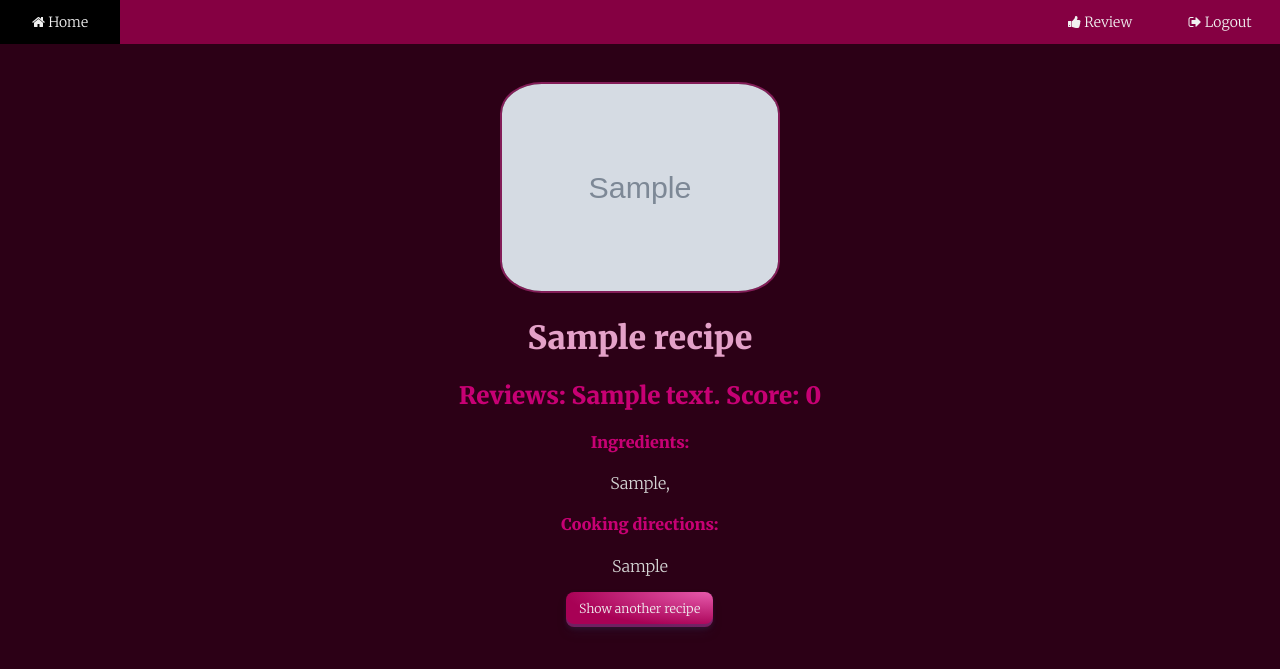
After one commit to Amatofrancesco99/food-recommender, a PHP site: page /scripts/php/handle_show-recipe.php in a window 1280 px wide. The commit adds this page. Shown: the top 669 px of the page. Run offline with PHP 8.4, Linux system fonts and the light colour scheme; tables that the repository leaves empty or names only in its code hold one stand-in row (values such as "Sample post"); grey boxes marked "Sample" are stand-in pictures; some libraries are stand-ins or nearby versions.

Commit message:
First implementation of the recommender system, fixed bugs in login

```diff
--- /dev/null
+++ b/scripts/php/handle_show-recipe.php
@@ -0,0 +1,64 @@
+<?php
+    session_start();
+    require_once("config.php");
+
+    $query =  "SELECT id, name, aver_rate, img_url, review_nums, ingredients, cooking_directions FROM recipes ORDER BY RAND() LIMIT 1";
+    $result = mysqli_query($con, $query);
+
+    if($result && mysqli_num_rows($result) > 0) {
+        echo('<!DOCTYPE html>');
+            echo('<html lang="en">');
+                echo('<head>');
+                    echo('<meta charset="UTF-8">');
+                    echo('<meta http-equiv="X-UA-Compatible" content="IE=edge">');
+                    echo('<meta name="viewport" content="width=device-width, initial-scale=1.0">');
+                    echo('<meta name="robots" content="noindex">');
+                    echo('<link rel="icon" type="image/x-icon" href="../../images/favicon.ico">');
+                    echo('<link rel="stylesheet" href="../../stylesheets/style.css">');
+                    echo('<title>Food Recommender | Recipe</title>');
+                echo('</head>');
+
+                echo('<body>');
+                    include("../../templates/sharedElements/navbars/navbar2.php");
+
+                    $recipe_data = mysqli_fetch_assoc($result);
+                        echo('<div class="food-content">');
+                            echo('<h2 hidden>'.$recipe_data['id'].'</h2>');
+                            echo('<img src="'.$recipe_data['img_url'].'" class="food">');
+                            echo('<h1 class="white-pink">'.$recipe_data['name'].'</h1>');
+                            echo('<h2 class="purple"> Reviews: '.$recipe_data['review_nums'].' Score: '.round($recipe_data['aver_rate'], 1).'</h2>');
+                            $ingredients = explode("^", $recipe_data['ingredients']);
+                            echo('<h4 class="purple"> Ingredients:</h4>');
+                            echo('<p class="white">');
+                                for ($i = 0; $i < count($ingredients); $i++ ){
+                                    if ($i == 0) { echo (ucfirst($ingredients[$i]).', '); }
+                                    else if ($i != count($ingredients) - 1) {  echo ($ingredients[$i].', '); }
+                                    else { echo ($ingredients[$i].'.'); }
+                                }
+                            echo('</p>');
+
+                            echo('<h4 class="purple"> Cooking directions:</h4>');
+                            /* The following string replacements are made in order to print better the results */
+                            $replaced_cooking_direction = str_replace("{'directions': u",'', $recipe_data['cooking_directions']);
+                            $replaced_cooking_direction = str_replace("'",'', $replaced_cooking_direction);
+                            $replaced_cooking_direction = str_replace("}",'', $replaced_cooking_direction);
+                            $replaced_cooking_direction = str_replace('\n','<br>', $replaced_cooking_direction);
+                            $replaced_cooking_direction = str_replace('Prep','Preparation: ', $replaced_cooking_direction);
+                            $replaced_cooking_direction = str_replace('Cook','Cooking time: ', $replaced_cooking_direction);
+                            $replaced_cooking_direction = str_replace('Ready In','Ready in: ', $replaced_cooking_direction);
+                            echo('<p class="white">');
+                                echo($replaced_cooking_direction);
+                            echo('</p>');
+                            echo('<form action="handle_show-recipe.php" method="post">');
+                                echo('<input type="submit" class="button" value="Show another recipe" name="show" id="show">');
+                            echo('</form>');
+                        echo('</div>');
+                    echo('</div>');
+
+                    //Include the footer
+
+                echo('</body>');
+        echo('</html>');
+    }
+    mysqli_close($con);
+?>
--- a/stylesheets/style.css
+++ b/stylesheets/style.css
@@ -230,6 +230,13 @@ q {
     opacity: 1;
 }
 
+.food {
+    border-radius: 15%;
+    border: 2px solid #831d58;
+    max-width: 25%;
+    height: 25%;
+}
+
 .reduced {
     max-width: 32%;
 }
@@ -245,6 +252,11 @@ q {
     text-align: center;
     color: #831d58;
     padding: 0% 15% 0%;
+}
+
+.food-content {
+    text-align: center;
+    padding: 3% 7% 0%;
 }
 
 .content2 {
```
Also changed, not shown: scripts/php/handle_login.php (+9 -11 lines), templates/main.php (+11 -3 lines), scripts/php/handle_show-receipe.php (deleted).
